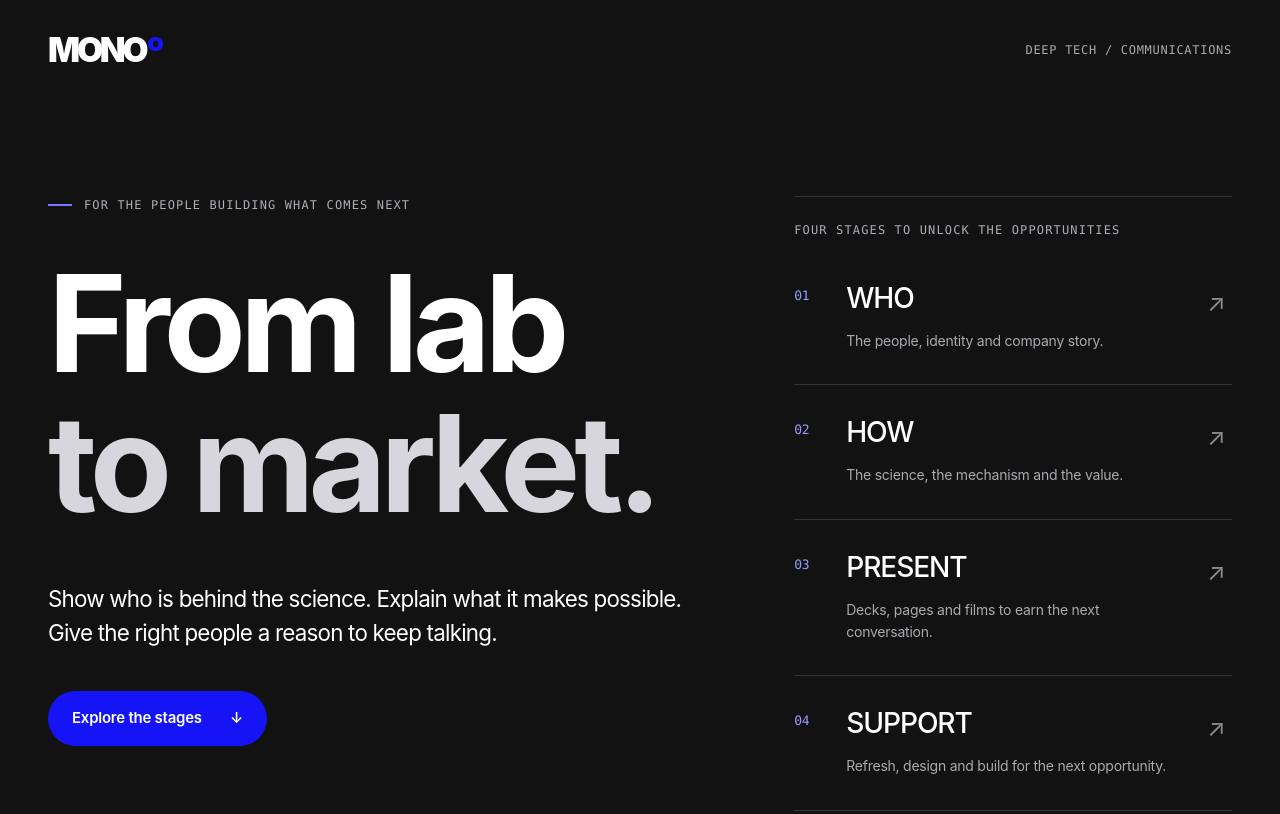
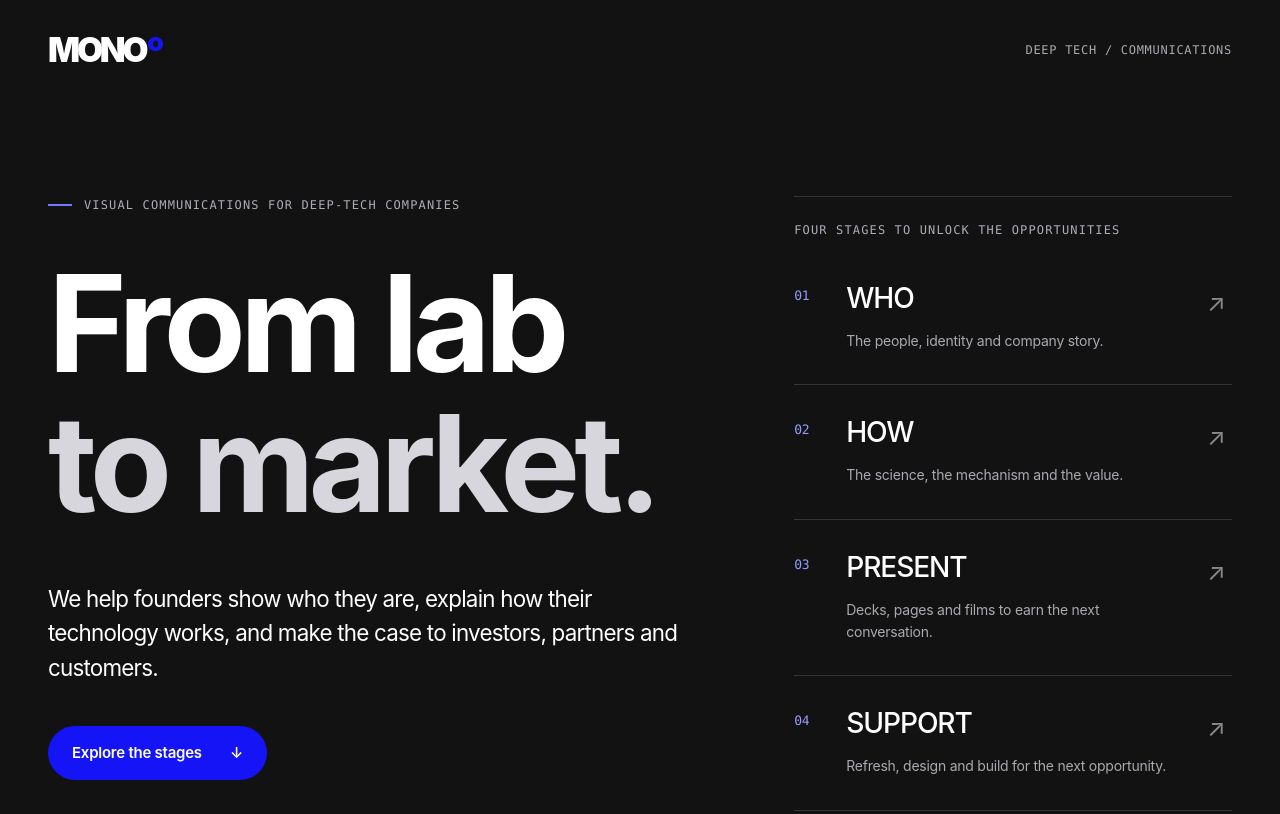
Before and after one commit to mono-robbo/mono-robbo.github.io, a website: page deep-tech/index.html in a window 1280 px wide. Shown: the top 814 px of the page. Drawn offline with Linux system fonts and the light colour scheme.

Commit message:
Update deep-tech hero positioning copy

```diff
--- a/deep-tech/index.html
+++ b/deep-tech/index.html
@@ -21,9 +21,9 @@
   <main>
     <section class="hero wrap" aria-labelledby="hero-title">
       <div class="hero-copy">
-        <p class="eyebrow"><span class="tiny-line"></span> For the people building what comes next</p>
+        <p class="eyebrow"><span class="tiny-line"></span> VISUAL COMMUNICATIONS FOR DEEP-TECH COMPANIES</p>
         <h1 id="hero-title">From lab<br><em>to market.</em></h1>
-        <p class="hero-lead">Show who is behind the science. Explain what it makes possible.<br>Give the right people a reason to keep talking.</p>
+        <p class="hero-lead">We help founders show who they are, explain how their technology works, and make the case to investors, partners and customers.</p>
         <div class="hero-actions"><a class="button button-blue" href="#offers">Explore the stages <span aria-hidden="true">↓</span></a></div>
       </div>
       <aside class="hero-index" aria-label="How the offer works">
```
